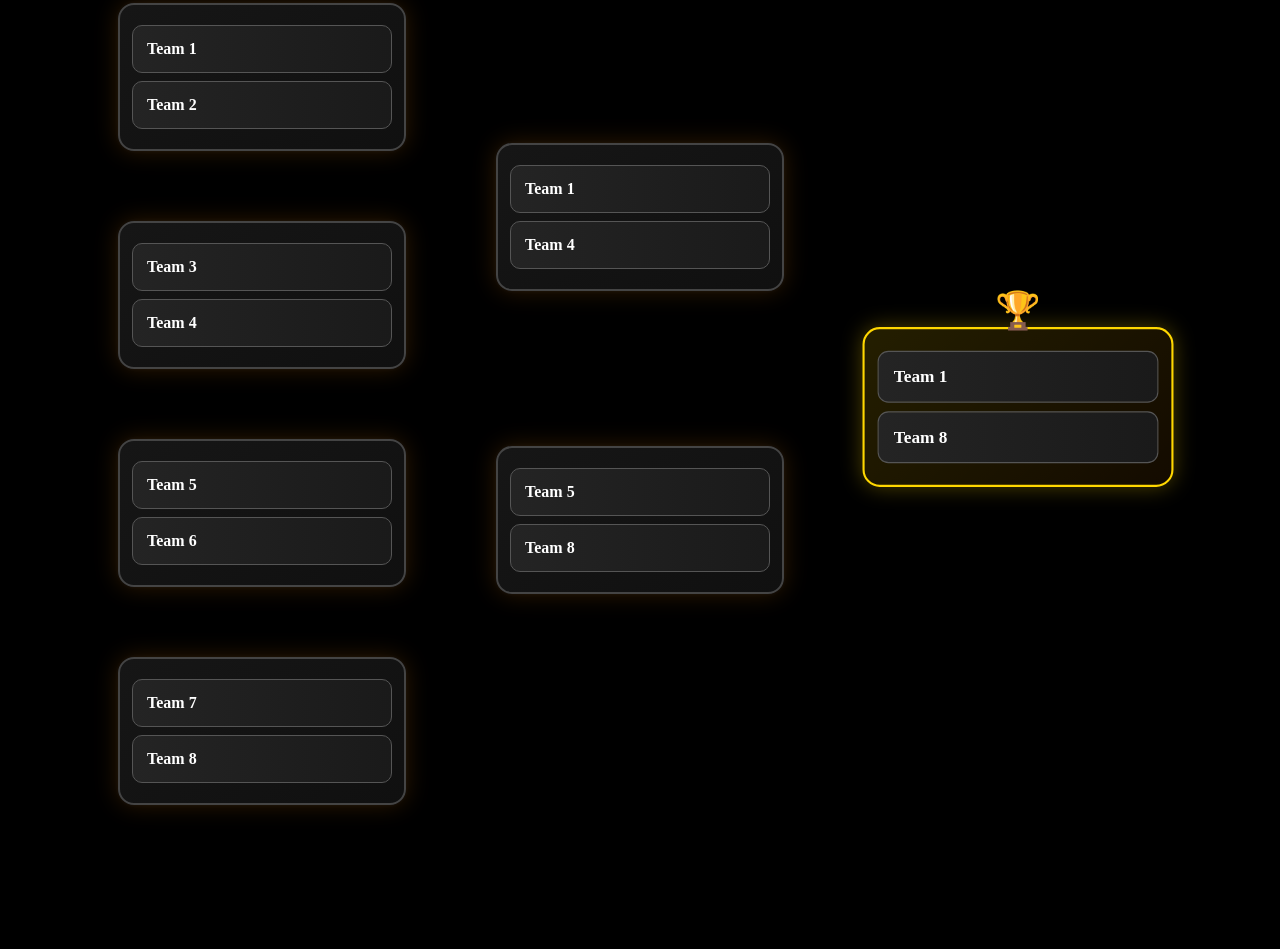
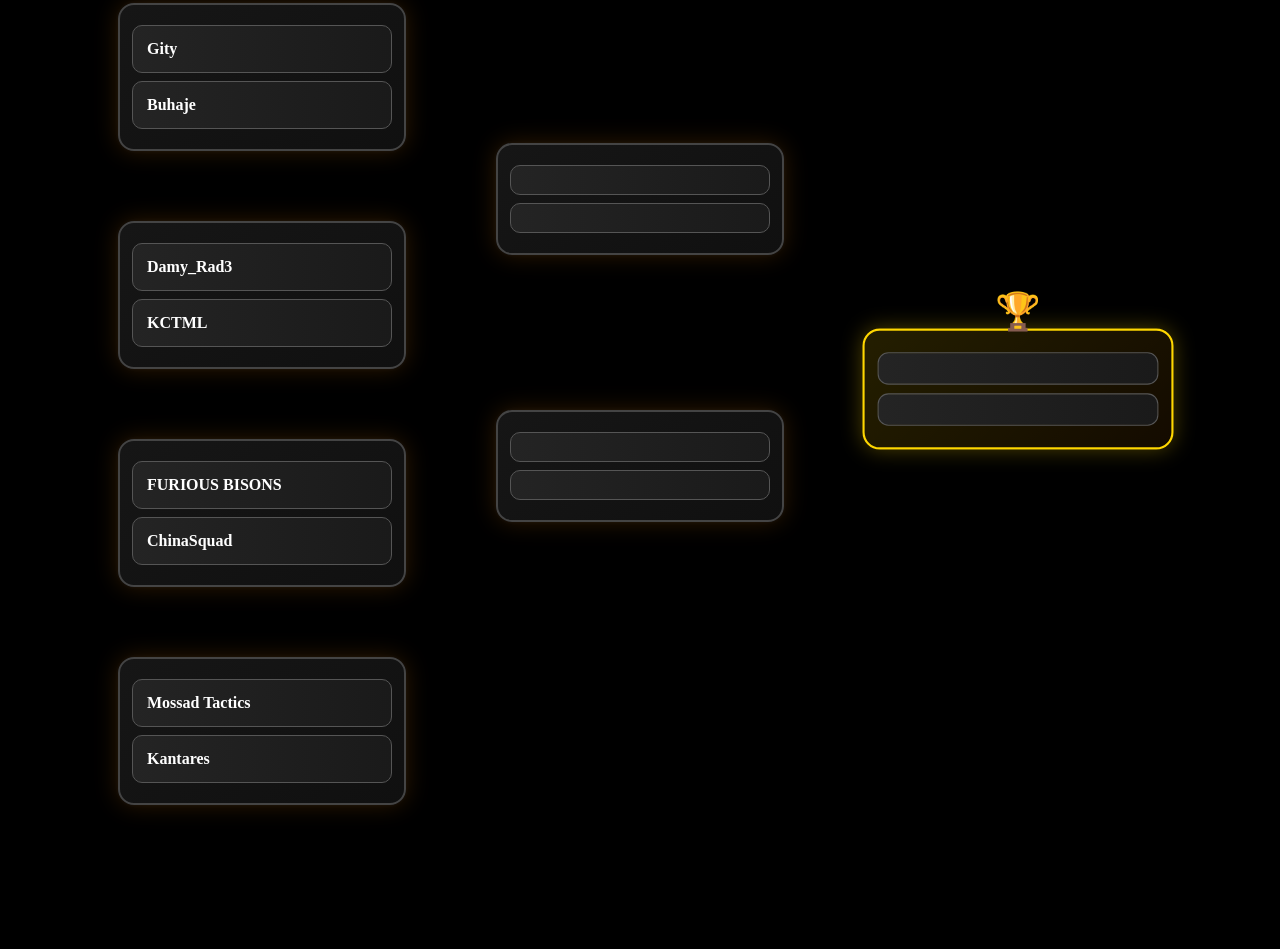
Before and after one commit to Hektor363/turniej-cs, a website: page index.html in a window 1280 px wide. Shown: the part 1607-2556 px from the top of the page. Drawn offline with Linux system fonts and the light colour scheme; no server answers.

Commit message:
Update index.html

```diff
--- a/index.html
+++ b/index.html
@@ -178,23 +178,23 @@
     <div class="playoff-round">
 
         <div class="playoff-match">
-            <div class="playoff-team">Team 1</div>
-            <div class="playoff-team">Team 2</div>
+            <div class="playoff-team">Gity</div>
+            <div class="playoff-team">Buhaje</div>
         </div>
 
         <div class="playoff-match">
-            <div class="playoff-team">Team 3</div>
-            <div class="playoff-team">Team 4</div>
+            <div class="playoff-team">Damy_Rad3</div>
+            <div class="playoff-team">KCTML</div>
         </div>
 
         <div class="playoff-match">
-            <div class="playoff-team">Team 5</div>
-            <div class="playoff-team">Team 6</div>
+            <div class="playoff-team">FURIOUS BISONS</div>
+            <div class="playoff-team">ChinaSquad</div>
         </div>
 
         <div class="playoff-match">
-            <div class="playoff-team">Team 7</div>
-            <div class="playoff-team">Team 8</div>
+            <div class="playoff-team">Mossad Tactics</div>
+            <div class="playoff-team">Kantares</div>
         </div>
 
     </div>
@@ -203,13 +203,13 @@
     <div class="playoff-round semifinal-round">
 
         <div class="playoff-match">
-            <div class="playoff-team">Team 1</div>
-            <div class="playoff-team">Team 4</div>
+            <div class="playoff-team"></div>
+            <div class="playoff-team"></div>
         </div>
 
         <div class="playoff-match">
-            <div class="playoff-team">Team 5</div>
-            <div class="playoff-team">Team 8</div>
+            <div class="playoff-team"></div>
+            <div class="playoff-team"></div>
         </div>
 
     </div>
@@ -218,8 +218,8 @@
     <div class="playoff-round final-round">
 
         <div class="playoff-match grand-final">
-            <div class="playoff-team">Team 1</div>
-            <div class="playoff-team">Team 8</div>
+            <div class="playoff-team"></div>
+            <div class="playoff-team"></div>
         </div>
 
     </div>
```
